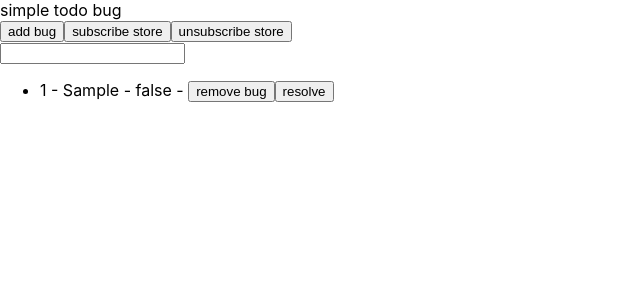
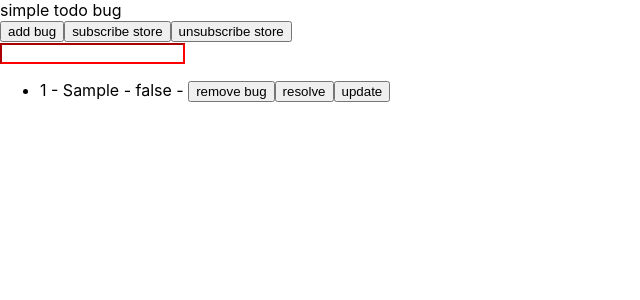
Before and after one commit to sajjad-jbr/sample-react-redux, a React (Create React App) app: page / in a window 1280 px wide. Both pictures are taken after typing "Sample" into the empty fields and a click on the button "add bug". Shown: the top 300 px of the page, without its empty margins (0-640 px from the left). Built offline with nearby package versions, Linux system fonts and the light colour scheme.

Commit message:
create store with redux-toolkit

```diff
--- a/package.json
+++ b/package.json
@@ -3,6 +3,7 @@
   "version": "0.1.0",
   "private": true,
   "dependencies": {
+    "@reduxjs/toolkit": "^1.9.1",
     "@testing-library/jest-dom": "^5.16.5",
     "@testing-library/react": "^13.4.0",
     "@testing-library/user-event": "^13.5.0",
--- a/src/App.js
+++ b/src/App.js
@@ -1,9 +1,10 @@
 import FirstAppRedux from "./FirstTest/FirstAppRedux";
+import FirstAppReduxToolkit from "./FirstTest/FirstAppReduxToolkit";
 
 function App(props) {
 
     return(
-        <FirstAppRedux/>
+        <FirstAppReduxToolkit/>
     )
 
 }
--- /dev/null
+++ b/src/FirstTest/FirstAppReduxToolkit.jsx
@@ -0,0 +1,107 @@
+import React, {useRef, useState} from 'react';
+import configureStore from "../StoreWithToolkit";
+import * as actionToolkit from "../StoreWithToolkit/bug";
+
+let unsubscribe = null
+const store = configureStore()
+
+function FirstAppReduxToolkit(props) {
+
+    const [listBug, setListBug] = useState(store.getState());
+    const [descriptionBug, setDescriptionBug] = useState("");
+    const [isUpdate, setIsUpdate] = useState(false);
+    const [currentBug, setCurrentBug] = useState({});
+    const inputDescription = useRef();
+
+    const handleAddBug = () => {
+        if (descriptionBug.trim().length === 0){
+            inputDescription.current.style.borderColor = "red"
+            return
+        }
+        if (isUpdate) {
+            store.dispatch(actionToolkit.updateBug({...currentBug, description: descriptionBug}))
+        } else {
+            store.dispatch(actionToolkit.addBug({description: descriptionBug}))
+        }
+        setIsUpdate(false)
+        setCurrentBug({})
+        setListBug(store.getState())
+        setDescriptionBug("")
+    }
+
+    const handleRemoveBug = (bug) => {
+        store.dispatch(actionToolkit.removeBug(bug))
+        setListBug(store.getState())
+    }
+
+    const handleSubscribe = () => {
+        unsubscribe = store.subscribe(() => {
+            console.log("sajjad: ", {store, getState: store.getState()});
+        })
+    }
+
+    const handleUnsubscribe = () => {
+        if (unsubscribe !== null)
+            unsubscribe()
+    }
+
+    const resolveBug = (bug) => {
+        store.dispatch(actionToolkit.resolveBug(bug))
+        setListBug(store.getState())
+    }
+
+    return (
+        <div>
+            simple todo bug
+            <br/>
+            <button onClick={handleAddBug}>
+                {isUpdate ? "update " : "add "} bug
+            </button>
+
+            <button onClick={handleSubscribe}>
+                subscribe store
+            </button>
+
+            <button onClick={handleUnsubscribe}>
+                unsubscribe store
+            </button>
+
+            <br/>
+
+            <input type="text" value={descriptionBug} ref={inputDescription}
+                   onChange={(e) => {
+                       setDescriptionBug(e.target.value)
+                       if (descriptionBug.trim().length === 0) {
+                           inputDescription.current.style.borderColor = "red"
+                       }else{
+                           inputDescription.current.style.borderColor = "black"
+                       }
+                   }}/>
+
+            <br/>
+
+            <ul>
+                {listBug.map(bug => {
+                    return <li key={bug.id}>
+                        {`${bug.id} - ${bug.description} - ${bug.resolve} - `}
+                        <button onClick={() => handleRemoveBug(bug)} disabled={currentBug.id === bug.id}>
+                            remove bug
+                        </button>
+                        {!bug.resolve && <button onClick={() => resolveBug(bug)} disabled={currentBug.id === bug.id}>
+                            resolve
+                        </button>}
+                        <button onClick={() => {
+                            setDescriptionBug(bug.description)
+                            setCurrentBug(bug)
+                            setIsUpdate(true)
+                        }} disabled={currentBug.id === bug.id}>
+                            update
+                        </button>
+                    </li>
+                })}
+            </ul>
+        </div>
+    );
+}
+
+export default FirstAppReduxToolkit;
--- /dev/null
+++ b/src/StoreWithToolkit/bug.js
@@ -0,0 +1,55 @@
+// ducks pattern
+// action creator
+import {createAction, createReducer, createSlice} from '@reduxjs/toolkit'
+
+export const addBug = createAction("ADD_BUG")
+export const removeBug = createAction("REMOVE_BUG")
+export const resolveBug = createAction("RESOLVE_BUG")
+export const updateBug = createAction("UPDATE_BUG")
+
+// reducer
+let lastId = 0;
+
+const addBugHandler = (state, action) => {
+    state.push({
+        id: ++lastId,
+        description: action.payload.description,
+        resolve: false
+    })
+}
+const removeBugHandler = (state, action) => {
+    let findIndex = state.findIndex(item => item.id === action.payload.id)
+    if (findIndex >= 0)
+        state.splice(findIndex, 1)
+}
+const resolveBugHandler = (state, action) => {
+    let findIndex = state.findIndex(item => item.id === action.payload.id)
+    if (findIndex >= 0)
+        state[findIndex].resolve = true
+}
+const updateBugHandler = (state, action) => {
+    let findIndex = state.findIndex(item => item.id === action.payload.id)
+    if (findIndex >= 0)
+        state[findIndex] = action.payload
+}
+
+const slice = createSlice({
+    name: "bug",
+    initialState: [],
+    reducers: {
+        ADD_BUG: addBugHandler,
+        REMOVE_BUG: removeBugHandler,
+        RESOLVE_BUG: resolveBugHandler,
+        UPDATE_BUG: updateBugHandler,
+    }
+})
+
+console.log("sajjad: ", slice)
+
+const reducer = createReducer([], {
+    [addBug.type]: addBugHandler,
+    [removeBug.type]: removeBugHandler,
+    [resolveBug.type]: resolveBugHandler,
+    [updateBug.type]: updateBugHandler,
+})
+export default reducer
--- /dev/null
+++ b/src/StoreWithToolkit/index.js
@@ -0,0 +1,9 @@
+import {configureStore} from '@reduxjs/toolkit'
+
+import reducer from './bug'
+
+export default function () {
+    return configureStore({
+        reducer
+    })
+}
```
Also changed, not shown: 1 other file (tests, documents, lock files or other folders).
